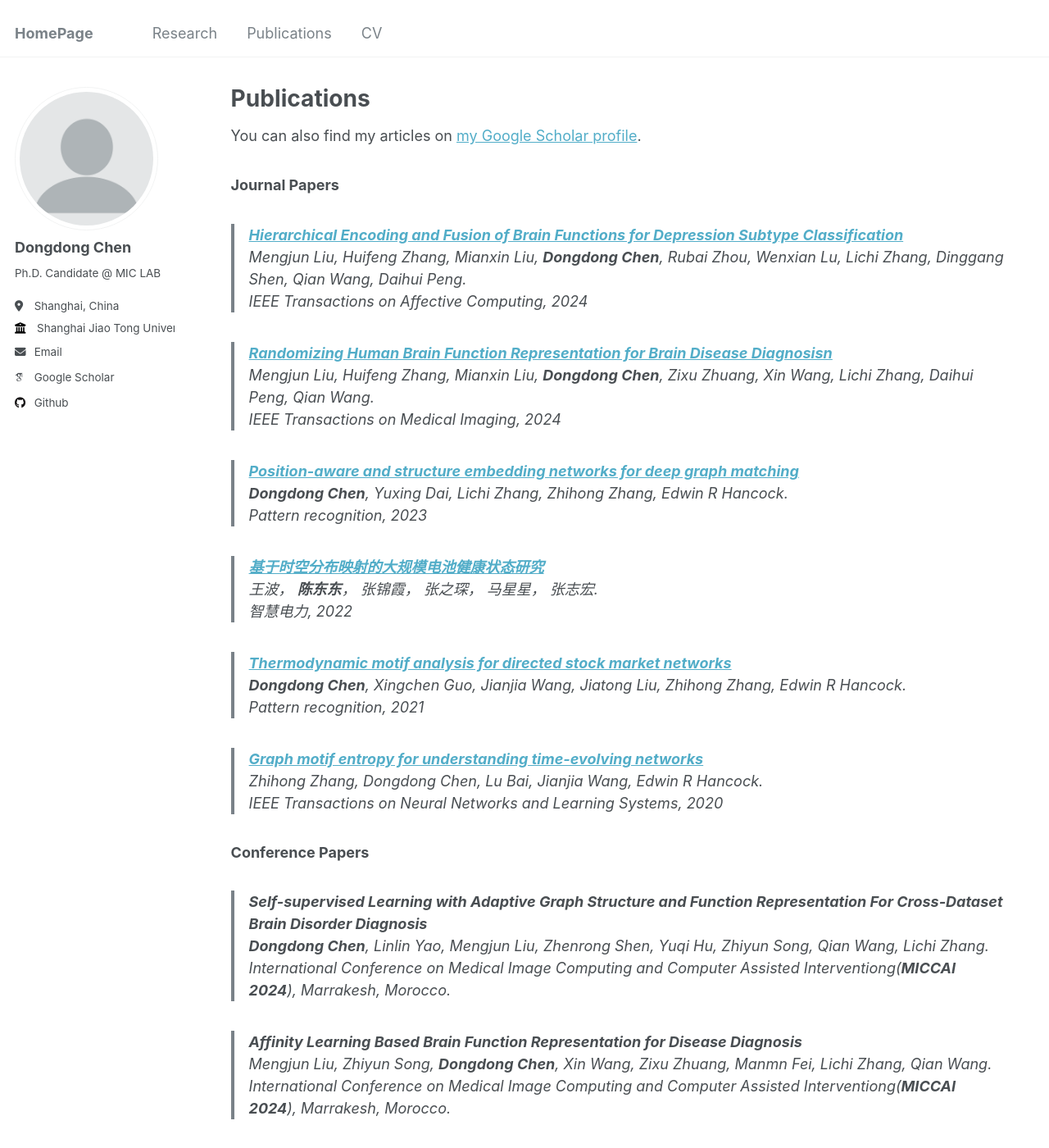
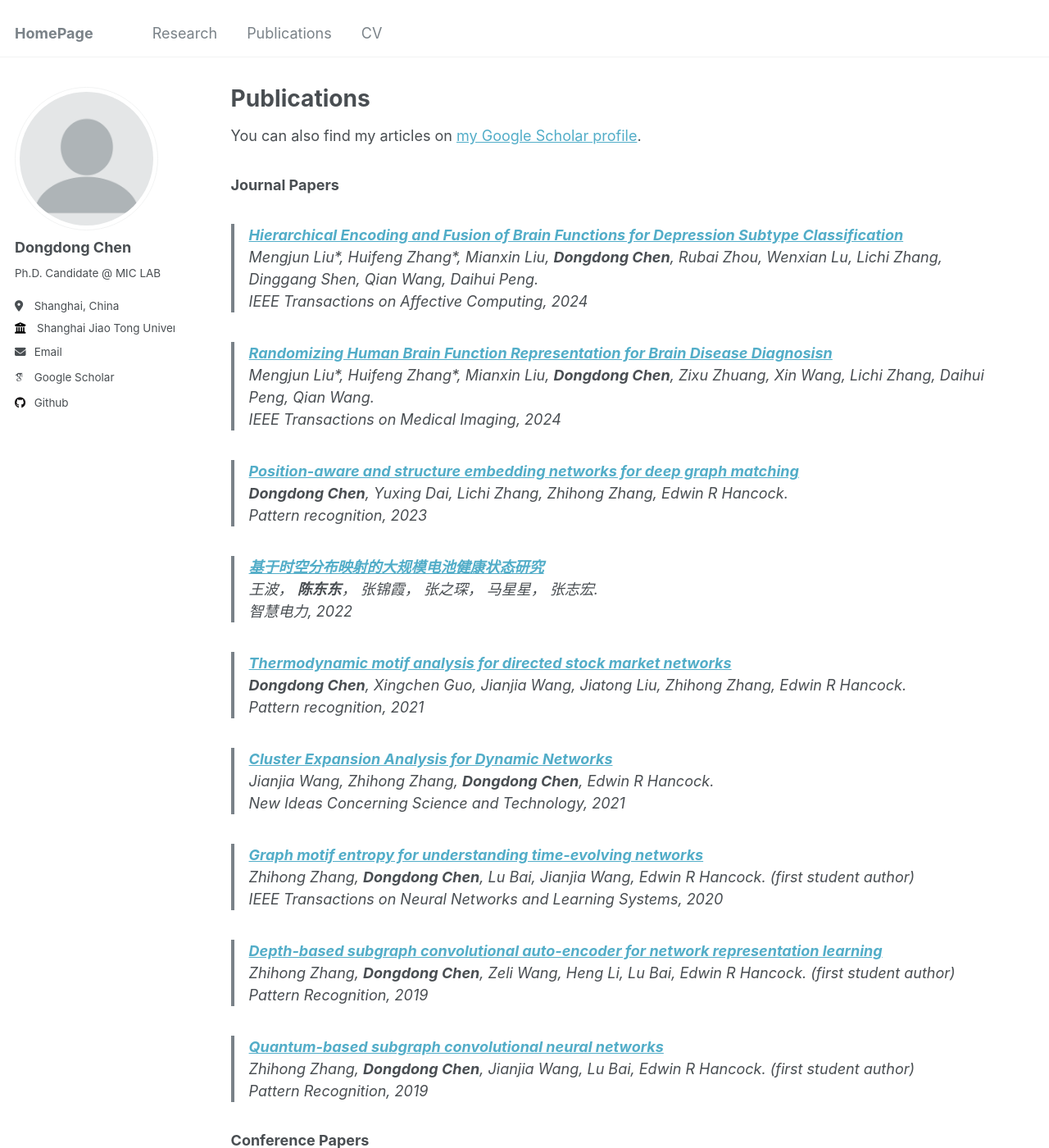
Before and after one commit to DongDChen/DongDChen.github.io, a Jekyll site: the page built from _pages/publications.md, in a window 1280 px wide and 1400 px high. Shown: the whole window at 82% size. Built offline with Jekyll 4.4.1, drawn with Linux system fonts in a browser that asks for light colours; some web fonts are replaced; some of the changed text lies outside the part shown.

Commit message:
Update publications.md

```diff
--- a/_pages/publications.md
+++ b/_pages/publications.md
@@ -11,12 +11,12 @@ You can also find my articles on [my Google Scholar profile](https://scholar.goo
 ### Journal Papers
 
 > <b><a href="https://ieeexplore.ieee.org/document/10531005" target="_blank">Hierarchical Encoding and Fusion of Brain Functions for Depression Subtype Classification</a></b> <br>
-> Mengjun Liu, Huifeng Zhang, Mianxin Liu, <b>Dongdong Chen</b>, Rubai Zhou, Wenxian Lu, Lichi Zhang, Dinggang Shen, Qian Wang, Daihui Peng. <br>
+> Mengjun Liu\*, Huifeng Zhang\*, Mianxin Liu, <b>Dongdong Chen</b>, Rubai Zhou, Wenxian Lu, Lichi Zhang, Dinggang Shen, Qian Wang, Daihui Peng. <br>
 > <em>IEEE Transactions on Affective Computing</em>, 2024 <br>
 
 
 > <b><a href="https://ieeexplore.ieee.org/abstract/document/10440630" target="_blank">Randomizing Human Brain Function Representation for Brain Disease Diagnosisn</a></b> <br>
-> Mengjun Liu, Huifeng Zhang, Mianxin Liu, <b>Dongdong Chen</b>, Zixu Zhuang, Xin Wang, Lichi Zhang, Daihui Peng, Qian Wang. <br>
+> Mengjun Liu\*, Huifeng Zhang\*, Mianxin Liu, <b>Dongdong Chen</b>, Zixu Zhuang, Xin Wang, Lichi Zhang, Daihui Peng, Qian Wang. <br>
 > <em>IEEE Transactions on Medical Imaging</em>, 2024 <br>
 
 > <b><a href="https://www.sciencedirect.com/science/article/pii/S003132032200721X" target="_blank">Position-aware and structure embedding networks for deep graph matching</a></b> <br>
@@ -31,10 +31,23 @@ You can also find my articles on [my Google Scholar profile](https://scholar.goo
 > <b>Dongdong Chen</b>, Xingchen Guo, Jianjia Wang, Jiatong Liu, Zhihong Zhang, Edwin R Hancock. <br>
 > <em>Pattern recognition</em>, 2021 <br>
 
+> <b><a href="https://http://publications.article4sub.com/id/eprint/2616/" target="_blank">Cluster Expansion Analysis for Dynamic Networks</a></b> <br>
+> Jianjia Wang, Zhihong Zhang, <b>Dongdong Chen</b>, Edwin R Hancock. <br>
+> <em>New Ideas Concerning Science and Technology</em>, 2021 <br>
+
 
 > <b><a href="https://ieeexplore.ieee.org/abstract/document/9222474" target="_blank">Graph motif entropy for understanding time-evolving networks</a></b> <br>
-> Zhihong Zhang, Dongdong Chen, Lu Bai, Jianjia Wang, Edwin R Hancock. <br>
+> Zhihong Zhang, <b>Dongdong Chen</b>, Lu Bai, Jianjia Wang, Edwin R Hancock. (first student author) <br>
 > <em>IEEE Transactions on Neural Networks and Learning Systems</em>, 2020 <br>
+
+
+> <b><a href="https://www.sciencedirect.com/science/article/pii/S0031320319300354" target="_blank">Depth-based subgraph convolutional auto-encoder for network representation learning</a></b> <br>
+> Zhihong Zhang, <b>Dongdong Chen</b>, Zeli Wang, Heng Li, Lu Bai, Edwin R Hancock. (first student author) <br>
+> <em>Pattern Recognition</em>, 2019 <br>
+
+> <b><a href="https://www.sciencedirect.com/science/article/pii/S0031320318303820" target="_blank">Quantum-based subgraph convolutional neural networks</a></b> <br>
+> Zhihong Zhang, <b>Dongdong Chen</b>, Jianjia Wang, Lu Bai, Edwin R Hancock. (first student author) <br>
+> <em>Pattern Recognition</em>, 2019 <br>
 
 
 ### Conference Papers
@@ -67,6 +80,10 @@ You can also find my articles on [my Google Scholar profile](https://scholar.goo
 > <em>IEEE International Conference on Bioinformatics and Biomedicine</em>(<i><b>BIBM 2021</b></i>), Houston, USA. <br>
 
 
+> <b><a href="https://dl.acm.org/doi/abs/10.1145/3448734.3450483" target="_blank">FES-RF: A Feature Ensemble Selection Based Random Forest Method For Accurate Cancer Screening</a></b> <br>
+> Jiatong Liu, Changbin Pan, <b>Dongdong Chen</b>, WeiPing Lin, Shangyuan Feng, Sufang Qiu, Beizhan Wang, KunHong Liu. <br>
+> <em>International Conference on Computing and Data Science</em>(<i><b>CONF-CDS 2021</b></i>), Stanford, USA. <br>
+
 
 
 
```
